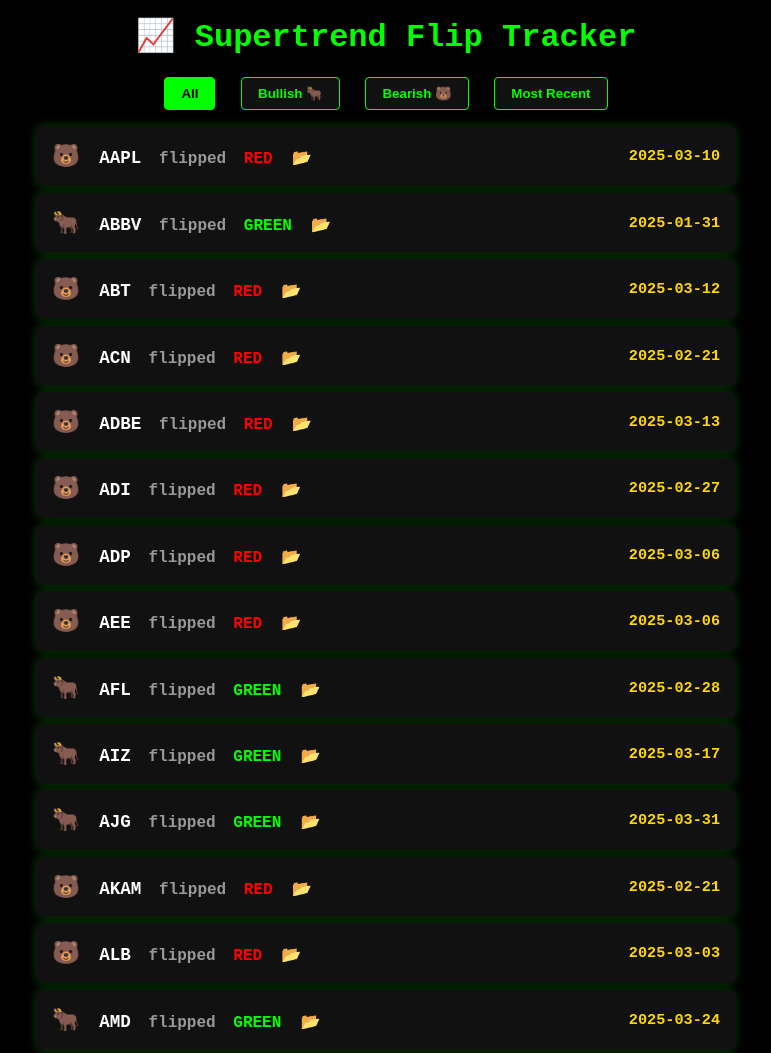
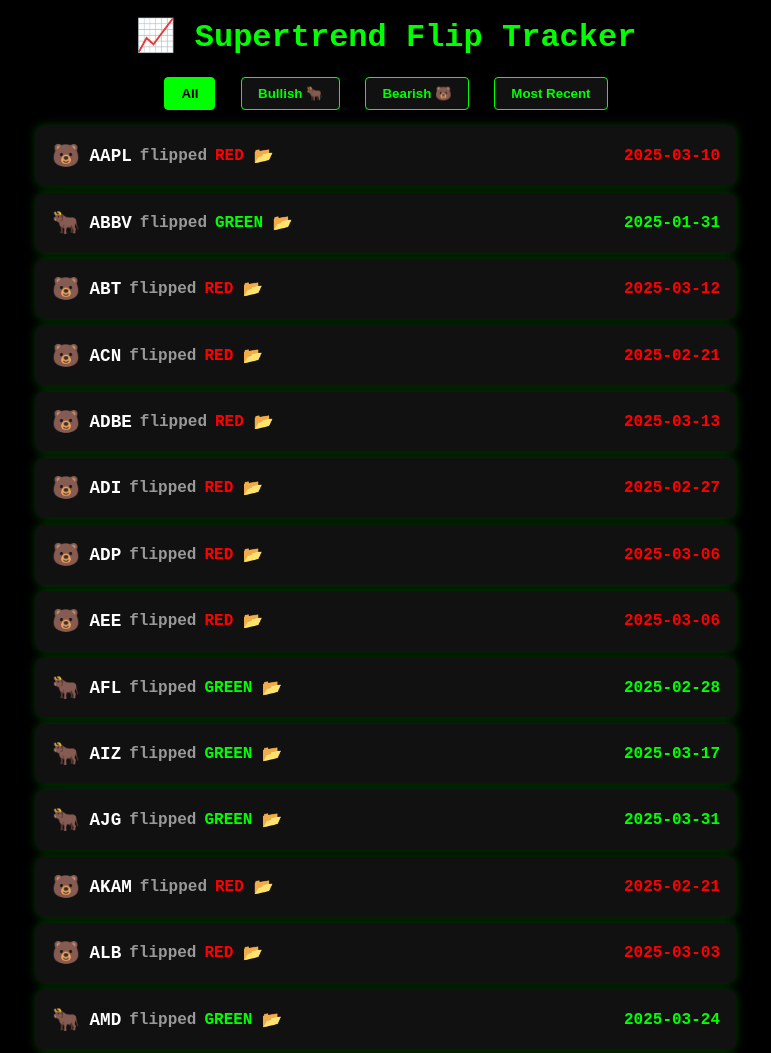
Before and after one commit to nfgems/supertrend-flips, a plain HTML site: page index.html in a window 1280 px wide. Shown: the top 1053 px of the page, without its empty margins (254-1025 px from the left). Drawn offline with Linux system fonts and the light colour scheme.

Commit message:
Update index.html

```diff
--- a/index.html
+++ b/index.html
@@ -56,6 +56,19 @@
       border-radius: 8px;
       box-shadow: 0 0 10px #00ff0040;
       position: relative;
+      flex-direction: column;
+    }
+
+    .flip-header {
+      display: flex;
+      align-items: center;
+      justify-content: space-between;
+      width: 100%;
+    }
+
+    .flip-left {
+      display: flex;
+      align-items: center;
     }
 
     .emoji {
@@ -67,7 +80,6 @@
       color: white;
       font-weight: bold;
       font-size: 1.1rem;
-      cursor: pointer;
     }
 
     .flipped {
@@ -86,38 +98,34 @@
       font-weight: bold;
     }
 
-    .date {
-      color: #ffd700;
-      font-size: 0.95rem;
-    }
-
-    .history {
+    .history-toggle {
       margin-left: 0.6rem;
       font-size: 1rem;
       cursor: pointer;
       color: #888;
     }
 
-    .history:hover {
+    .history-toggle:hover {
       text-decoration: underline;
     }
 
     .history-container {
       display: none;
-      margin-top: 0.5rem;
+      margin-top: 0.8rem;
+      width: 100%;
     }
 
     .history-entry {
-      padding-left: 2rem;
-      font-size: 0.95rem;
       display: flex;
       justify-content: space-between;
+      padding: 0.4rem 1rem;
+      background-color: #1a1a1a;
+      margin-top: 0.3rem;
+      border-radius: 6px;
     }
 
     @media (max-width: 600px) {
       .flip {
-        flex-direction: column;
-        align-items: flex-start;
         gap: 0.5rem;
       }
     }
@@ -148,13 +156,8 @@
           container.innerHTML = "";
           let entries = Object.entries(data);
 
-          // Sort logic
           if (state.activeFilter === "recent") {
-            entries.sort((a, b) => {
-              const dateA = new Date(a[1][0].date);
-              const dateB = new Date(b[1][0].date);
-              return dateB - dateA;
-            });
+            entries.sort((a, b) => new Date(b[1][0].date) - new Date(a[1][0].date));
           } else {
             entries.sort((a, b) => a[0].localeCompare(b[0]));
           }
@@ -172,18 +175,20 @@
             const colorClass = latest.type === "green" ? "green" : "red";
 
             box.innerHTML = `
-              <div>
-                <span class="emoji">${emoji}</span>
-                <span class="symbol">${symbol}</span>
-                <span class="flipped">flipped</span>
-                <span class="${colorClass}">${latest.type.toUpperCase()}</span>
-                <span class="history">📂</span>
+              <div class="flip-header">
+                <div class="flip-left">
+                  <span class="emoji">${emoji}</span>
+                  <span class="symbol">${symbol}</span>
+                  <span class="flipped">flipped</span>
+                  <span class="${colorClass}">${latest.type.toUpperCase()}</span>
+                  <span class="history-toggle" title="View history">📂</span>
+                </div>
+                <div class="date ${colorClass}">${latest.date}</div>
               </div>
-              <div class="date">${latest.date}</div>
               <div class="history-container"></div>
             `;
 
-            const toggle = box.querySelector(".history");
+            const toggle = box.querySelector(".history-toggle");
             const historyBox = box.querySelector(".history-container");
 
             toggle.addEventListener("click", () => {
```
